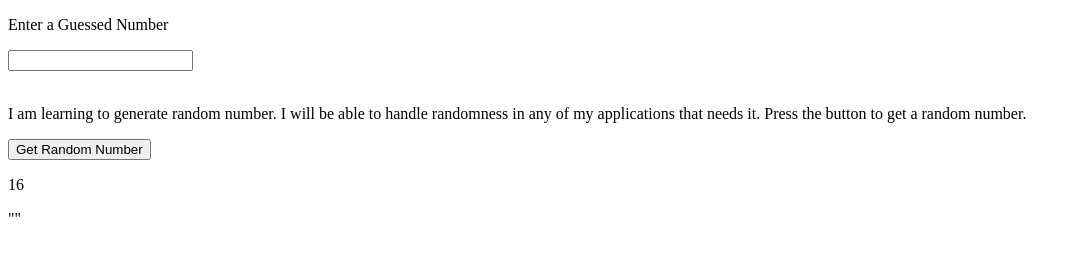
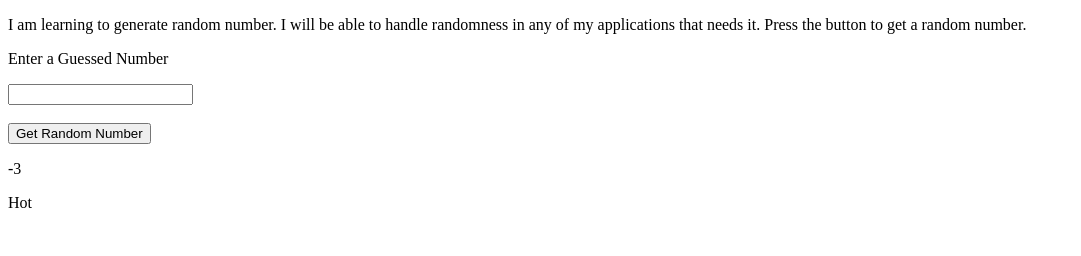
Before and after one commit to acciojob/Hot-or-Cold-Part-I-sunidh1908, a website: page main.html in a window 1280 px wide. Both pictures are taken after a click on the button "Get Random Number". Shown: the whole page, without its empty margins (0-1081 px from the left). Drawn offline with Linux system fonts and the light colour scheme.

Commit message:
created a submission

```diff
--- a/main.html
+++ b/main.html
@@ -4,16 +4,14 @@
 </head>
 <body>
 	<!-- p tag -->
+	<p id = "main">I am learning to generate random number. I will be able to handle randomness in any of my applications that
+		needs it. Press the button to get a random number.</p>
     <p id = "user">Enter a Guessed Number </p>
     <input id= "guess"></input><br><br>
-	<!-- button -->
-    <!-- p tag -->
-	<p id = "respond"></p>
-	<p id = "main">I am learning to generate random number. I will be able to handle randomness in any of my applications that
-		needs it. Press the button to get a random number.</p>
 	<button id = "btn">Get Random Number</button>
-	<p id = "num"></p>
-    <p id = "respond">""</p>  <!-- This is the respone (Hot or Cold) -->
+	<p id = "num">""</p>
+	<p id = "respond">""</p>
+	<!-- This is the respone (Hot or Cold) -->
     <script type="text/javascript" src="./script.js">  <!-- Write the logic in script.js -->
 </script>
   </body>
--- a/script.js
+++ b/script.js
@@ -1,30 +1,28 @@
 //your code here
 
 var btn = document.getElementById("btn");
-var pnum = document.getElementById("num");
+var numPtag = document.getElementById("num");
 var res = document.getElementById("respond");
 var inputValue = document.getElementById("guess").value;
 
-function actionPerformed() {
-	var nums = Math.floor(Math.random() * 40) - 20;
-	document.getElementById("num").innerText = nums;
+function randomNumberGenerator() {
+	randomNum = Math.floor(Math.random() * 41) - 20;
+	document.getElementById("num").innerText = randomNum;
 	guessNum();
 	print();
 }
 
+function guessNum() {
+	input = Number(document.getElementById("guess").value);
+}
+
 function print() {
-
-	if(Math.abs(nums - input) <= 5){
+	if(Math.abs(randomNum - input) <= 5){
 		document.getElementById("respond").innerText = "Hot";
 	}
 	else{
 		document.getElementById("respond").innerText = "Cold";
 	}
-
 }
 
-function guessNum(){
-	input = Number(document.getElementById("guess").value);
-}
-
-btn.addEventListener("click",actionPerformed);
+btn.addEventListener("click",randomNumberGenerator);
```
